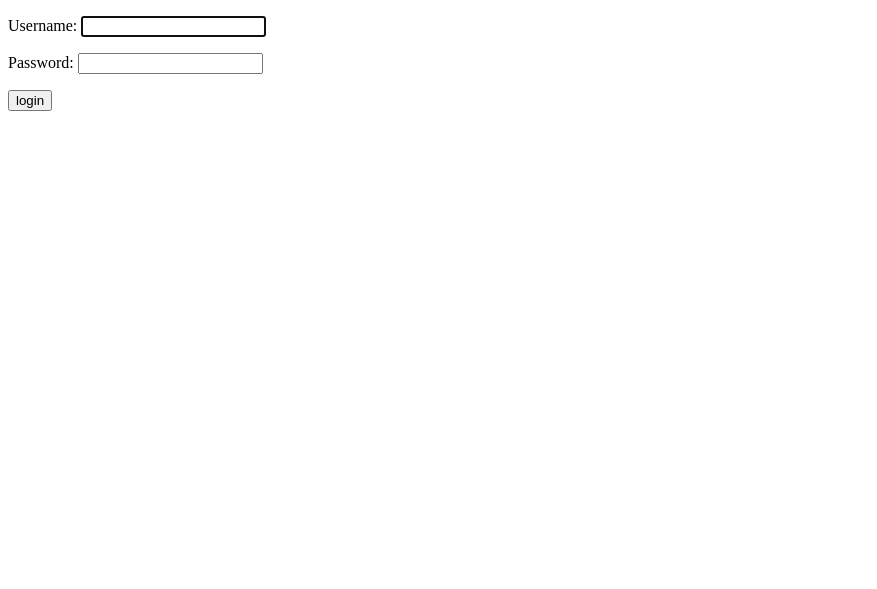
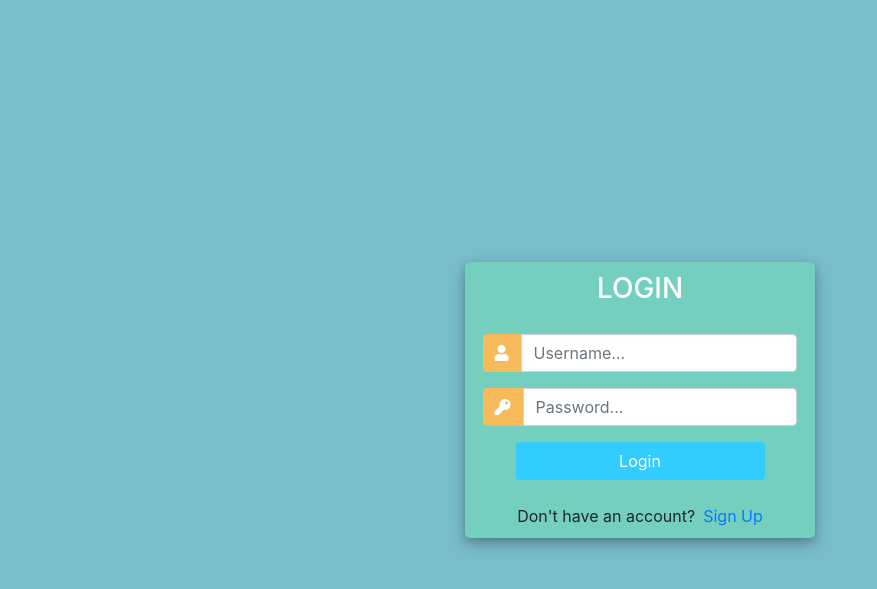
Before and after one commit to Harikrishnan-TM/python-django-registration-and-login-, a Django app: page /accounts/login/ in a window 1280 px wide. Shown: the top 589 px of the page, without its empty margins (0-877 px from the left). Run offline with Django 3.2, Linux system fonts and the light colour scheme; some libraries are stand-ins or nearby versions.

Commit message:
added styling to the loginpage

```diff
--- a/accounts/templates/registration/login.html
+++ b/accounts/templates/registration/login.html
@@ -1,16 +1,130 @@
+
+
 <!DOCTYPE html>
-<html lang="en">
+<html>
+
 <head>
-    <meta charset="UTF-8">
-    <meta name="viewport" content="width=device-width, initial-scale=1.0">
-    <title>loginpage</title>
+	<title>Login</title>
+	<link rel="stylesheet" href="https://stackpath.bootstrapcdn.com/bootstrap/4.1.3/css/bootstrap.min.css" integrity="sha384-MCw98/SFnGE8fJT3GXwEOngsV7Zt27NXFoaoApmYm81iuXoPkFOJwJ8ERdknLPMO" crossorigin="anonymous">
+	<script src="https://ajax.googleapis.com/ajax/libs/jquery/3.3.1/jquery.min.js"></script>
+	<link rel="stylesheet" href="https://use.fontawesome.com/releases/v5.6.1/css/all.css" integrity="sha384-gfdkjb5BdAXd+lj+gudLWI+BXq4IuLW5IT+brZEZsLFm++aCMlF1V92rMkPaX4PP" crossorigin="anonymous">
+
+
+	<style>
+		body,
+		html {
+			margin: 0;
+			padding: 0;
+			height: 100%;
+			background: #7abecc !important;
+		}
+		.user_card {
+			width: 350px;
+			margin-top: auto;
+			margin-bottom: auto;
+			background: #74cfbf;
+			position: relative;
+			display: flex;
+			justify-content: center;
+			flex-direction: column;
+			padding: 10px;
+			box-shadow: 0 4px 8px 0 rgba(0, 0, 0, 0.2), 0 6px 20px 0 rgba(0, 0, 0, 0.19);
+			-webkit-box-shadow: 0 4px 8px 0 rgba(0, 0, 0, 0.2), 0 6px 20px 0 rgba(0, 0, 0, 0.19);
+			-moz-box-shadow: 0 4px 8px 0 rgba(0, 0, 0, 0.2), 0 6px 20px 0 rgba(0, 0, 0, 0.19);
+			border-radius: 5px;
+
+		}
+
+		.form_container {
+			margin-top: 20px;
+		}
+
+		#form-title{
+			color: #fff;
+
+		}
+
+		.login_btn {
+			width: 100%;
+			background: #33ccff !important;
+			color: white !important;
+		}
+		.login_btn:focus {
+			box-shadow: none !important;
+			outline: 0px !important;
+		}
+		.login_container {
+			padding: 0 2rem;
+		}
+		.input-group-text {
+			background: #f7ba5b !important;
+			color: white !important;
+			border: 0 !important;
+			border-radius: 0.25rem 0 0 0.25rem !important;
+		}
+		.input_user,
+		.input_pass:focus {
+			box-shadow: none !important;
+			outline: 0px !important;
+		}
+
+		#messages{
+			background-color: grey;
+			color: #fff;
+			padding: 10px;
+			margin-top: 10px;
+		}
+	</style>
+
 </head>
 <body>
-    <form action="" method="POST">
-        {% csrf_token %}
-        {{form.as_p}}
-        <input type="submit" value="login">
+	<div class="container h-100">
+		<div class="d-flex justify-content-center h-100">
+			<div class="user_card">
+				<div class="d-flex justify-content-center">
 
-    </form>
+
+					<h3 id="form-title">LOGIN</h3>
+				</div>
+				<div class="d-flex justify-content-center form_container">
+					<form method="POST" action="">
+						{% csrf_token %}
+						<div class="input-group mb-3">
+							<div class="input-group-append">
+								<span class="input-group-text"><i class="fas fa-user"></i></span>
+							</div>
+
+							<input type="text" name="username" placeholder="Username..." class="form-control">
+						</div>
+
+						<div class="input-group mb-2">
+							<div class="input-group-append">
+								<span class="input-group-text"><i class="fas fa-key"></i></span>
+							</div>
+
+								<input type="password" name="password" placeholder="Password..." class="form-control" >
+						</div>
+
+							<div class="d-flex justify-content-center mt-3 login_container">
+				 				<input class="btn login_btn" type="submit" value="Login">
+				   			</div>
+					</form>
+
+				</div>
+
+				{% for message in messages %}
+					<p id="messages">{{message}}</p>
+				{% endfor %}
+
+				<div class="mt-4">
+					<div class="d-flex justify-content-center links">
+						Don't have an account? <a href="{% url 'register' %}" class="ml-2">Sign Up</a>
+					</div>
+
+				</div>
+			</div>
+		</div>
+	</div>
 </body>
+
 </html>
```
Also changed, not shown: db.sqlite3.
